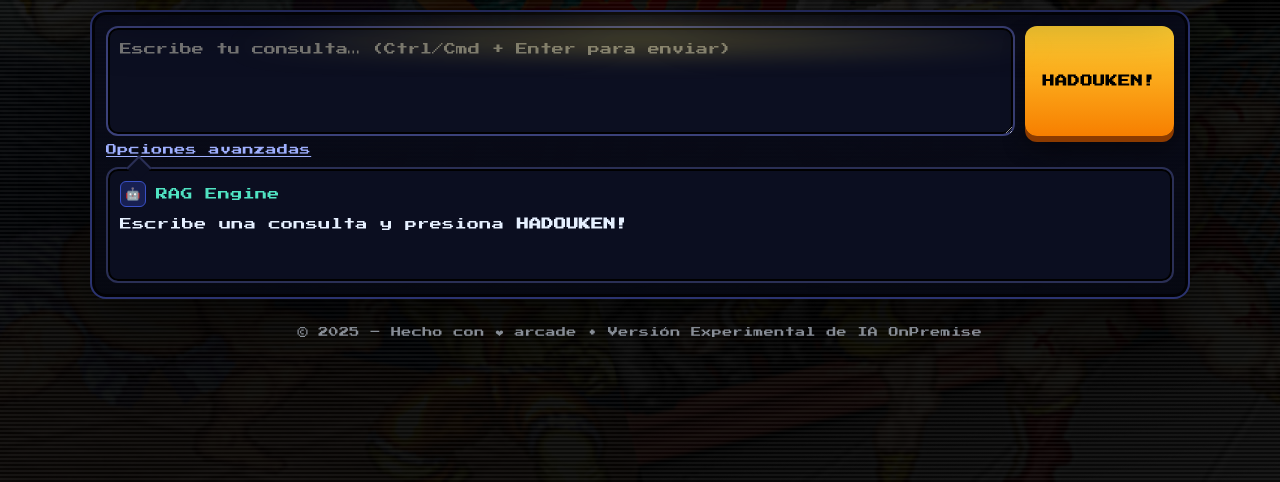
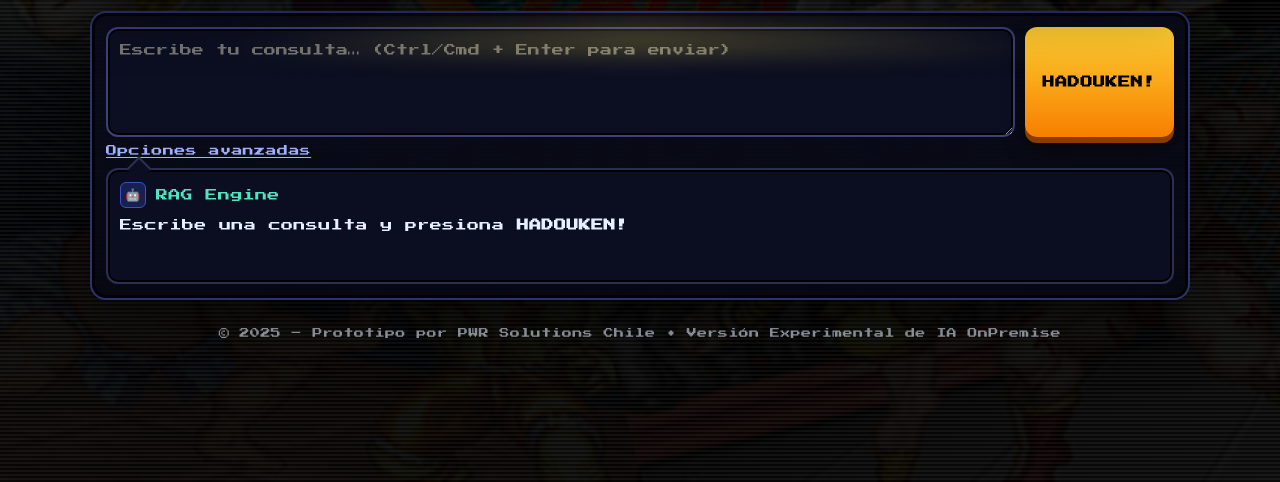
Before and after one commit to Medseb23/chatbotdemo, a plain HTML site: page index.html in a window 1280 px wide. Shown: the part 318-800 px from the top of the page. Drawn offline with Linux system fonts and the light colour scheme.

Commit message:
Update index.html

```diff
--- a/index.html
+++ b/index.html
@@ -223,7 +223,7 @@
       </div>
     </section>
 
-    <footer class="footer">© 2025 – Hecho con ❤ arcade • Versión Experimental de IA OnPremise</footer>
+    <footer class="footer">© 2025 – Prototipo por PWR Solutions Chile • Versión Experimental de IA OnPremise</footer>
   </div>
 
   <script>
```
